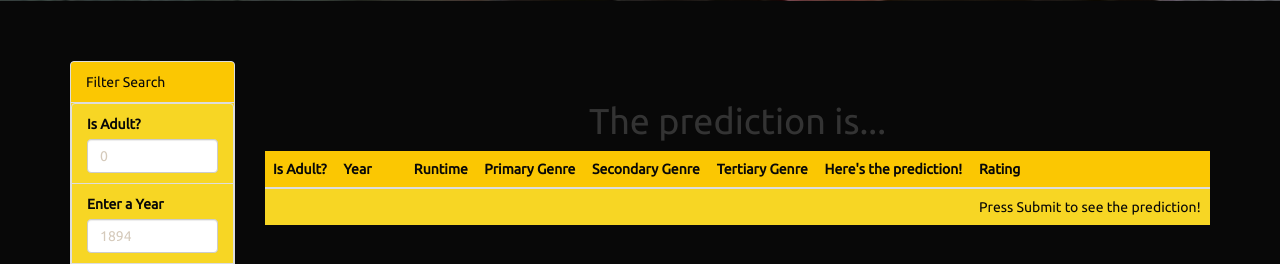
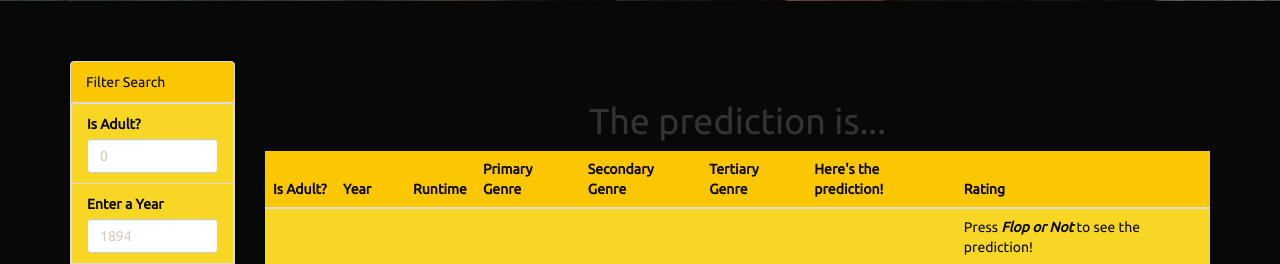
Before and after one commit to ajdeschenes/FinalProject, a Flask app: page / in a window 1280 px wide. Shown: the part 611-875 px from the top of the page. Run offline with Flask 2, Linux system fonts and the light colour scheme; data that the repository does not hold is empty; parts of the project's set-up code (start-up, migrations or seed data) failed here and were passed over; some libraries are stand-ins or nearby versions; some web fonts are replaced.

Commit message:
final tweaks

```diff
--- a/App/templates/index.html
+++ b/App/templates/index.html
@@ -105,8 +105,7 @@
                     <td id="genre2_entered"></td>
                     <td id="genre3_entered"></td>
                     <td id="prediction"></td>
-                    <td id="ratings_entered">Press Submit to see the prediction!</td>
-              </table>
+                    <td id="ratings_entered">Press <b><i>Flop or Not</i></b> to see the prediction!</td>              </table>
             </div>
         </div>
 
--- a/App/templates/prediction.html
+++ b/App/templates/prediction.html
@@ -6,6 +6,8 @@
   <title>Movie Predictor</title>
   <meta name="viewport" content="width=device-width, initial-scale=1">
   <link rel="stylesheet" href="https://maxcdn.bootstrapcdn.com/bootswatch/3.3.7/superhero/bootstrap.min.css">
+  <script src="https://ajax.googleapis.com/ajax/libs/jquery/3.4.1/jquery.min.js"></script>
+  <script src="https://maxcdn.bootstrapcdn.com/bootstrap/3.4.0/js/bootstrap.min.js"></script>
   <link href="https://fonts.googleapis.com/css?family=Ubuntu" rel="stylesheet">
   <link rel="stylesheet" href="../static/css/style.css">
 </head>
```
